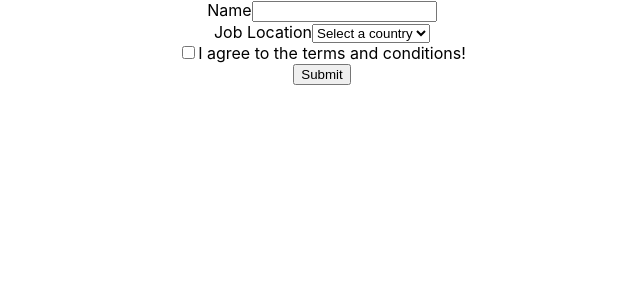
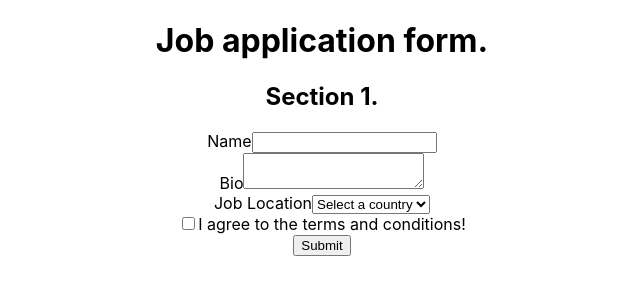
Before and after one commit to NjukiG/testing-practice, a React (Create React App) app: page / in a window 1280 px wide. Shown: the top 300 px of the page, without its empty margins (318-958 px from the left). Built offline with nearby package versions, Linux system fonts and the light colour scheme.

Commit message:
Worked on the getByRole method

```diff
--- a/src/App.js
+++ b/src/App.js
@@ -1,4 +1,3 @@
-import logo from "./logo.svg";
 import "./App.css";
 import Application from "./components/application/Application";
 
--- a/src/components/application/Application.jsx
+++ b/src/components/application/Application.jsx
@@ -2,10 +2,17 @@
 
 const Application = () => {
   return (
+    <>
+      <h1>Job application form.</h1>
+      <h2>Section 1.</h2>
       <form>
         <div>
           <label htmlFor="name">Name</label>
           <input type="text" id="name" />
+        </div>
+        <div>
+          <label htmlFor="bio">Bio</label>
+          <textarea id="bio" name="bio" />
         </div>
         <div>
           <label htmlFor="job-location">Job Location</label>
@@ -26,6 +33,7 @@
         </div>
         <button>Submit</button>
       </form>
+    </>
   );
 };
 
```
Also changed, not shown: 1 other file (tests, documents, lock files or other folders). Lines whose indentation alone changed are shown as unchanged.
